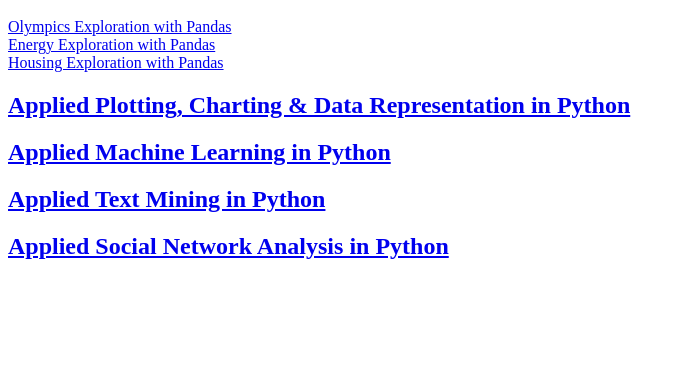
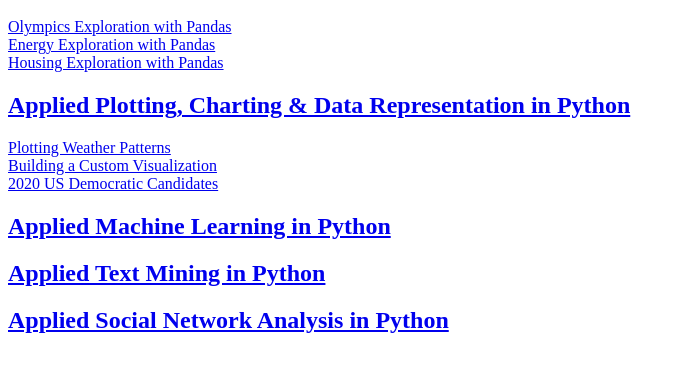
Before and after one commit to HumanRickshaw/Applied_Data_Science_with_Python, a plain HTML site: page docs/index.html in a window 1280 px wide. Shown: the part 95-466 px from the top of the page, without its empty margins (0-686 px from the left). Drawn offline with Linux system fonts and the light colour scheme.

Commit message:
Update index.html

```diff
--- a/docs/index.html
+++ b/docs/index.html
@@ -8,6 +8,9 @@
     <a href = "https://humanrickshaw.github.io/Applied_Data_Science_with_Python/Housing_Exploration_with_Pandas.html">Housing Exploration with Pandas</a><br>
 
     <h2> <a href = "https://www.coursera.org/learn/python-plotting">Applied Plotting, Charting & Data Representation in Python</a> </h2>
+    <a href = "https://humanrickshaw.github.io/Applied_Data_Science_with_Python/Plotting_Weather_Patterns">Plotting Weather Patterns</a><br>
+    <a href = "https://humanrickshaw.github.io/Applied_Data_Science_with_Python/Building_a_Custom_Visualization.html">Building a Custom Visualization</a><br>
+    <a href = "https://humanrickshaw.github.io/Applied_Data_Science_with_Python/2020_US_Democratic_Candidates.html">2020 US Democratic Candidates</a><br>
 
     <h2> <a href = "https://www.coursera.org/learn/python-machine-learning">Applied Machine Learning in Python</a> </h2>
 
```
